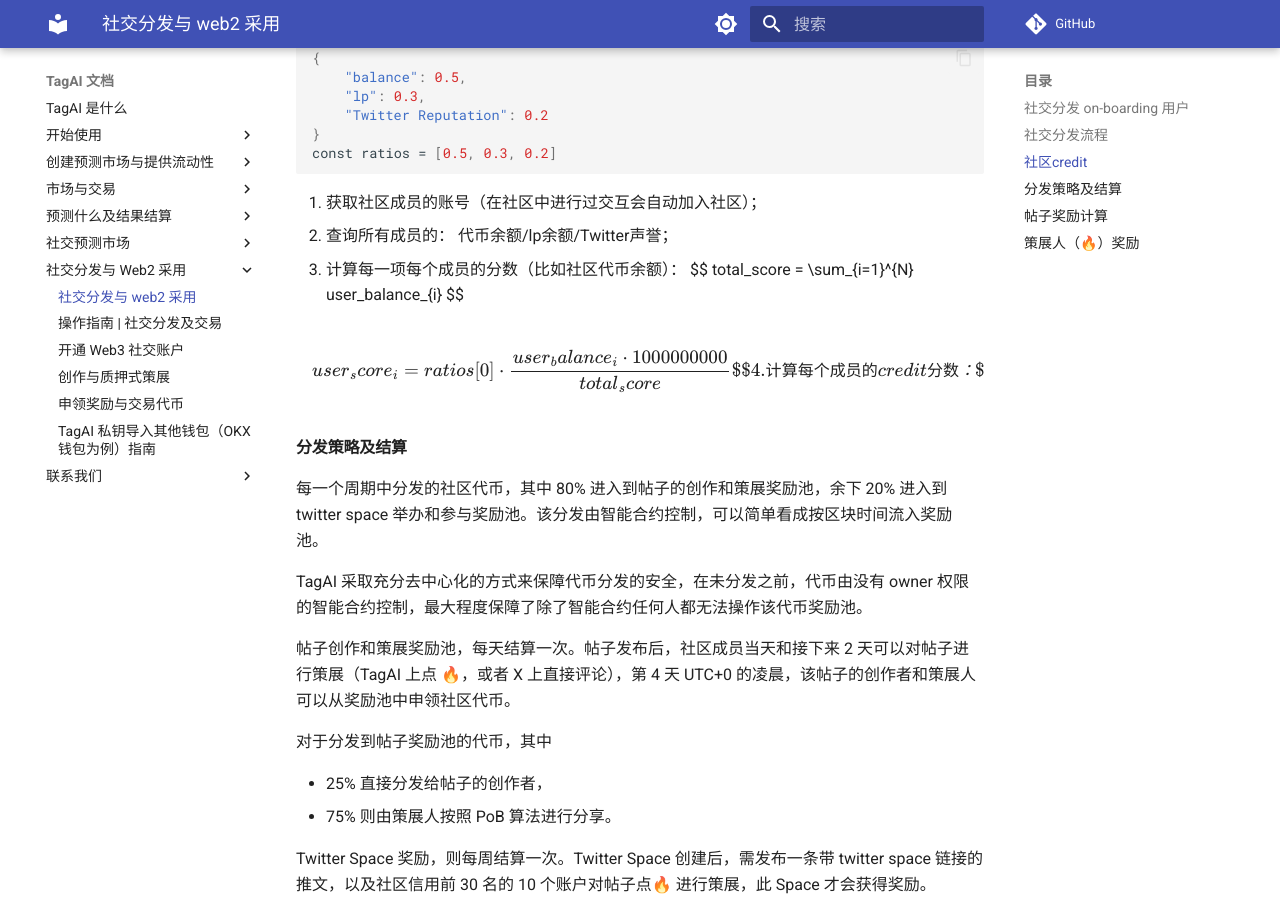
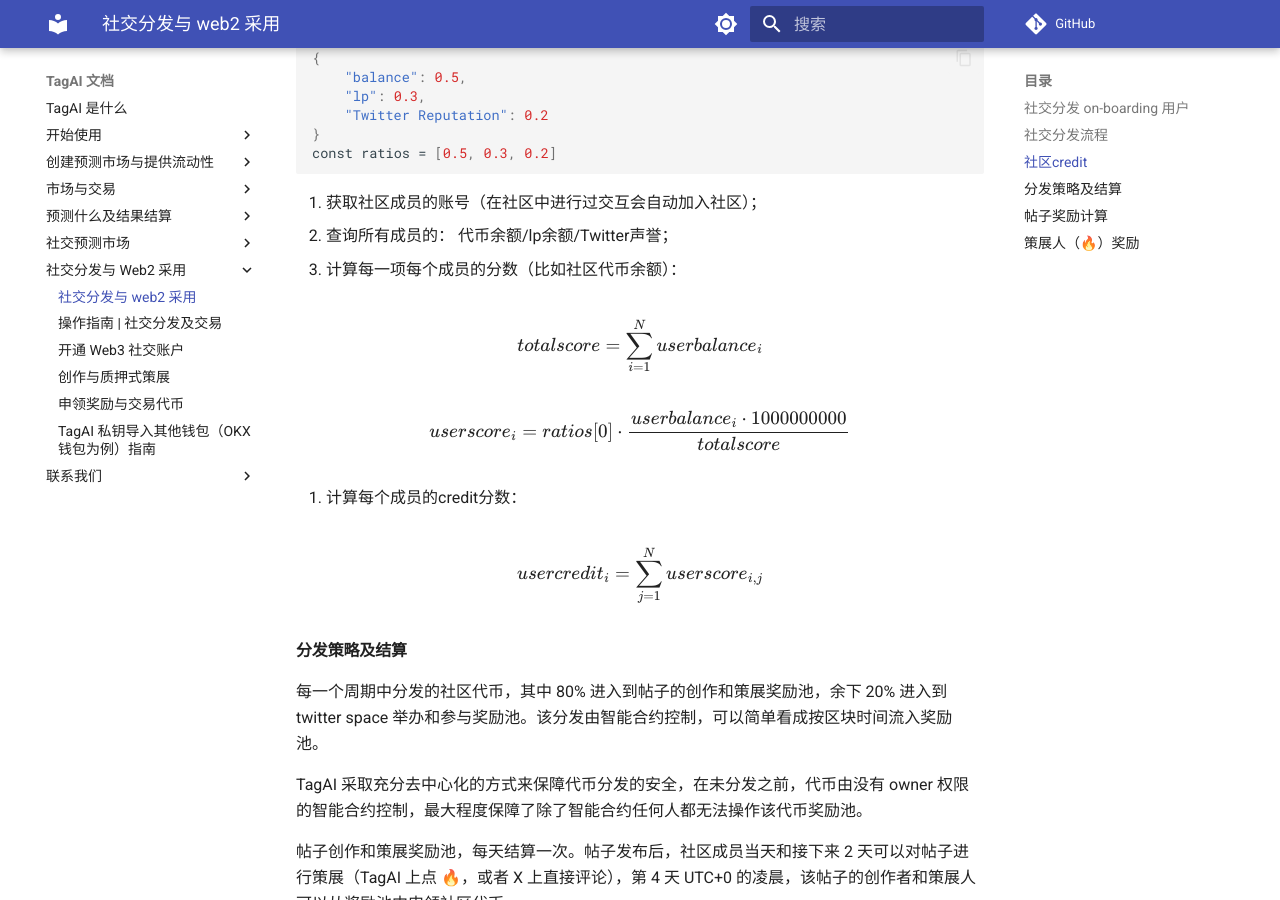
Before and after one commit to tagai-dao/TagAI-doc, an MkDocs documentation site: the page built from docs/社交分发与Web2采用/社交分发与web2采用.md, in a window 1280 px wide and 900 px high, scrolled down 2557 px. Built offline with MkDocs 1.6.1 and Material for MkDocs 9.7.7, drawn with Linux system fonts in a browser that asks for light colours; comment, search, counter and statistics services are not loaded; some of the changed lines change nothing that is shown.

Commit message:
fix format

```diff
--- a/docs/社交分发与Web2采用/社交分发与web2采用.md
+++ b/docs/社交分发与Web2采用/社交分发与web2采用.md
@@ -86,16 +86,19 @@ const ratios = [0.5, 0.3, 0.2]
 1. 获取社区成员的账号（在社区中进行过交互会自动加入社区）；
 2. 查询所有成员的： 代币余额/lp余额/Twitter声誉；
 3. 计算每一项每个成员的分数（比如社区代币余额）：
+
 $$
-total_score = \sum_{i=1}^{N} user_balance_{i}
+totalscore = \sum_{i=1}^{N} userbalance_{i}
 $$
 
 $$
-user_score_{i} = ratios[0] \cdot \frac{user_balance_{i} \cdot 1000000000 }{total_score}
+userscore_{i} = ratios[0] \cdot \frac{userbalance_{i} \cdot 1000000000 }{totalscore}
 $$
+
 4. 计算每个成员的credit分数：
+
 $$
-user_credit_{i} = \sum_{j=1}^{N} user_score_{i,j}
+usercredit_{i} = \sum_{j=1}^{N} userscore_{i,j}
 $$
 
 
```
